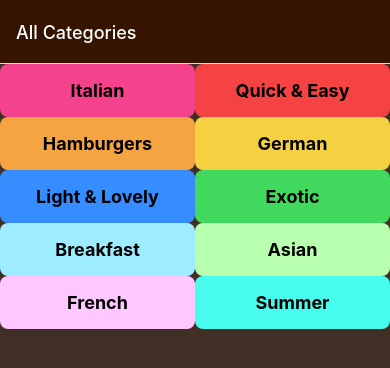
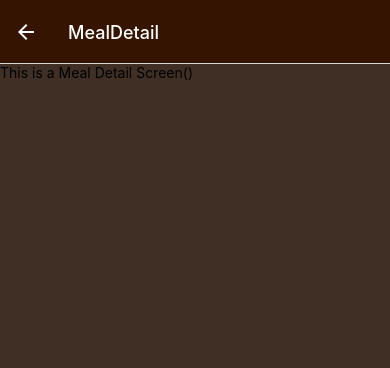
Before and after one commit to P-MBD/act-native-practical-guide-code, a React Native app: screen /MealDetail in a window 390 px wide. Shown: the top 368 px of the page. Built offline with nearby package versions, Linux system fonts and the light colour scheme.

Commit message:
014 Adding & Configuring the Meal Details Screen

```diff
--- a/App.tsx
+++ b/App.tsx
@@ -5,7 +5,8 @@ import{NavigationContainer} from '@react-navigation/native';
 import{createNativeStackNavigator} from '@react-navigation/native-stack';
 
 import CategoriesScreen from './screens/CategoriesScreen';
-import MealsOverviewScreen from './screens/MealsOverviewScreen'
+import MealsOverviewScreen from './screens/MealsOverviewScreen';
+import MealDetailScreen from './screens/MealDetailScreen';
 
 const Stack= createNativeStackNavigator();
 export default function App() {
@@ -20,6 +21,7 @@ export default function App() {
             }}>
                 <Stack.Screen name="MealsCategories" component={CategoriesScreen} options={{ title:'All Categories'}}/>
                 <Stack.Screen name="MealsOverview" component={MealsOverviewScreen}/>
+                <Stack.Screen name="MealDetail" component={MealDetailScreen} />
             </Stack.Navigator>
 
       </NavigationContainer>
--- a/components/MealItem.js
+++ b/components/MealItem.js
@@ -1,10 +1,20 @@
-import {View,Text, Pressable, Image, StyleSheet,ScrollView, Platform} from 'react-native'
-function MealItem({title,imageUrl,duration,complexity,affordability}){
+import {View,Text, Pressable, Image, StyleSheet,ScrollView, Platform} from 'react-native';
+import {useNavigation} from '@react-navigation/native'
+
+function MealItem({id,title,imageUrl,duration,complexity,affordability}){
+    const navigation = useNavigation();
+    function selectMealItemHandler(){
+        navigation.navigate('MealDetail',{
+            mealId:id
+        });
+    }
+
     return(
         <ScrollView style={styles.mealItem}>
              <Pressable
                 android_ripple={{color:'#ccc'}}
                 style={({pressed})=> (pressed ? styles.buttonPressed : null)}
+                onPress={selectMealItemHandler}
              >
                 <View style={styles.innerContainer}>
                     <Image source={{uri: imageUrl}} style={styles.image} />
--- /dev/null
+++ b/screens/MealDetailScreen.js
@@ -0,0 +1,7 @@
+import {Text} from 'react-native'
+function MealDetailScreen({route}) {
+    const {mealId} = route?.params||{};
+return <Text>This is a Meal Detail Screen({mealId})</Text>
+}
+
+export default MealDetailScreen;
--- a/screens/MealsOverviewScreen.js
+++ b/screens/MealsOverviewScreen.js
@@ -19,6 +19,7 @@ function MealsOverviewScreen({ route,navigation }){
     function renderMealItem(itemData){
         const item=itemData.item;
         const mealItemProps={
+            id:item.id,
             title:item.title,
             imageUrl:item.imageUrl,
             affordability:item.affordability,
@@ -27,6 +28,7 @@ function MealsOverviewScreen({ route,navigation }){
         };
         return (<MealItem  {...mealItemProps} />);
     }
+
     return(
         <View style={styles.container}>
             <FlatList
```
